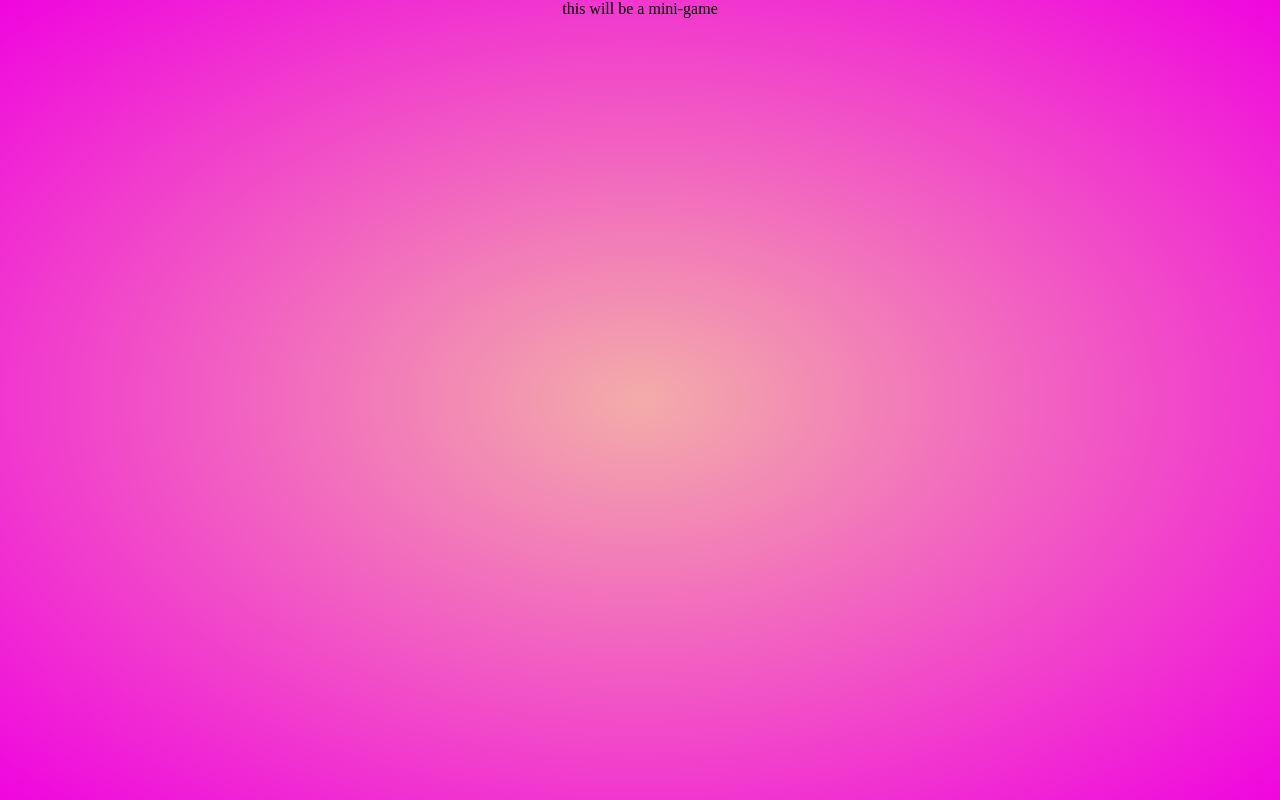
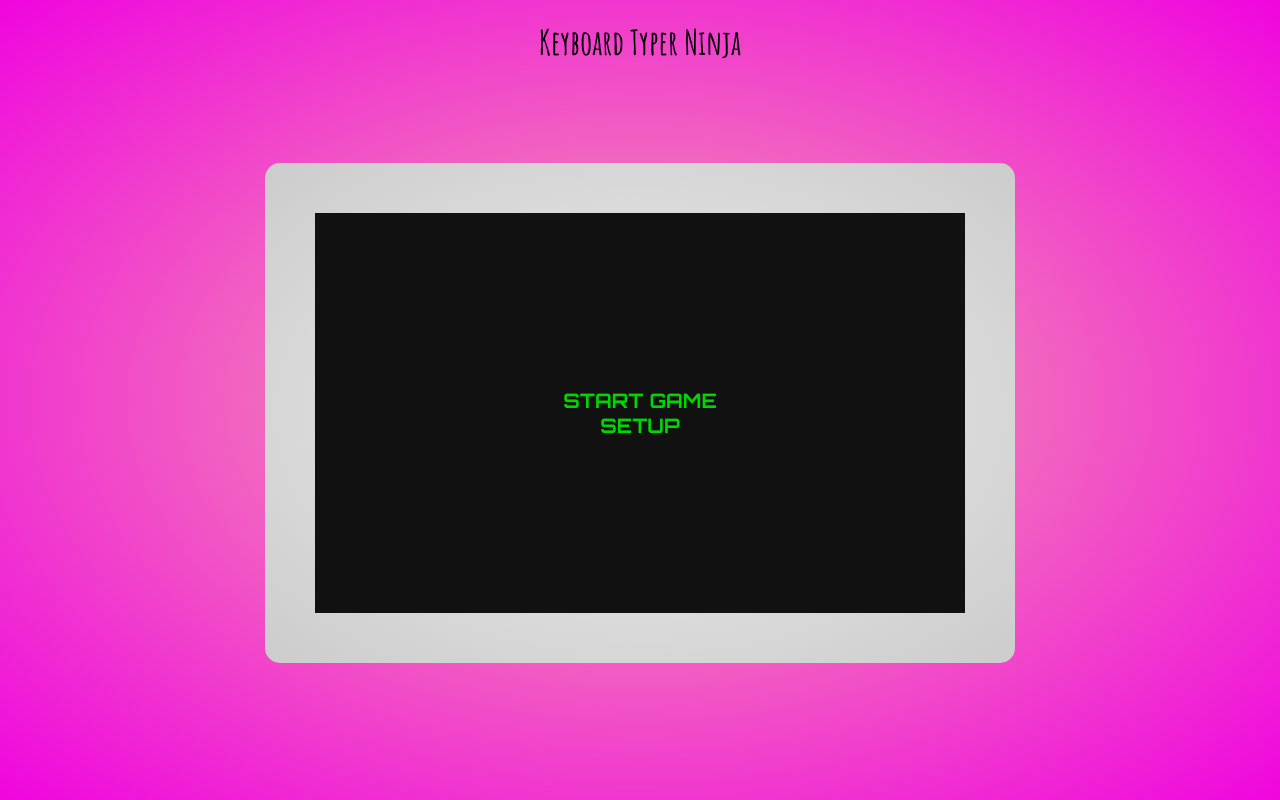
Before and after one commit to VictorMayer/custom-mini-games, a React (Create React App) app: page /keyboard-typer-ninja in a window 1280 px wide. Built offline with nearby package versions, Linux system fonts and the light colour scheme.

Commit message:
keyboard game almost ready, still need to decrease timer

```diff
--- a/package.json
+++ b/package.json
@@ -6,8 +6,11 @@
     "@testing-library/jest-dom": "^5.14.1",
     "@testing-library/react": "^11.2.7",
     "@testing-library/user-event": "^12.8.3",
+    "jquery": "^3.6.0",
+    "random-words": "^1.1.1",
     "react": "^17.0.2",
     "react-dom": "^17.0.2",
+    "react-keydown": "^1.9.12",
     "react-router": "^5.2.1",
     "react-router-dom": "^5.3.0",
     "react-scripts": "4.0.3",
--- a/public/index.html
+++ b/public/index.html
@@ -12,6 +12,7 @@
     <link rel="preconnect" href="https://fonts.googleapis.com">
     <link rel="preconnect" href="https://fonts.gstatic.com" crossorigin>
     <link href="https://fonts.googleapis.com/css2?family=Amatic+SC:wght@400;700&display=swap" rel="stylesheet">
+    <link href="https://fonts.googleapis.com/css2?family=Orbitron:wght@400;700&display=swap" rel="stylesheet">
     <link rel="apple-touch-icon" href="%PUBLIC_URL%/logo192.png" />
     <!--
       manifest.json provides metadata used when your web app is installed on a
@@ -27,7 +28,7 @@
       work correctly both with client-side routing and a non-root public URL.
       Learn how to configure a non-root public URL by running `npm run build`.
     -->
-    <title>React App</title>
+    <title>Mini-Games</title>
   </head>
   <body>
     <noscript>You need to enable JavaScript to run this app.</noscript>
--- /dev/null
+++ b/src/components/Games/KeyboardNinja/GameMenu.js
@@ -0,0 +1,47 @@
+import styled from "styled-components";
+import React from "react";
+
+import Setup from "./Setup.js";
+import Start from "./Start.js";
+
+export default function GameMenu() {
+
+    const [menu, setMenu] = React.useState(true);
+    const [setup, setSetup] = React.useState(false);
+    const [start, setStart] = React.useState(false);
+
+    return (
+        <Container>
+            { menu ?
+            <div className="menu">
+                <p onClick={()=>{setStart(true);setMenu(false)}}>START GAME</p>
+                <p onClick={()=>{setSetup(true);setMenu(false)}}>SETUP</p>
+            </div>
+            : setup ? <Setup/> : <Start/> }
+        </Container>
+    )
+}
+
+const Container = styled.div`
+    background: #111;
+    width:100%;
+    height:100%;
+    font-family: 'Orbitron', sans-serif;
+    display:flex;
+    flex-direction: column;
+    justify-content: center;
+    align-items: center;
+
+    .menu{
+        width: 100%;
+        font-weight: 700;
+        font-size: 20px;
+        color: #00D700;
+        & p {
+            cursor: default;
+            &:hover{
+                font-size: 22px;
+            }
+        }
+    }
+`
--- a/src/components/Games/KeyboardNinja/KeyboardNinja.js
+++ b/src/components/Games/KeyboardNinja/KeyboardNinja.js
@@ -1,7 +1,38 @@
+import styled from "styled-components"
+import GameMenu from "./GameMenu.js";
+
 export default function KeyboardNinja() {
     return (
-        <>
-        this will be a mini-game
-        </>
+        <Page>
+            <p>Keyboard Typer Ninja</p>
+            <GameContainer>
+                <GameMenu/>
+            </GameContainer>
+        </Page>
     )
 }
+
+const GameContainer = styled.div`
+display: flex;
+justify-content: center;
+align-items: center;
+margin-top: 100px;
+width: 750px;
+height: 500px;
+background: radial-gradient(#eee, #ccc);
+border-radius: 15px;
+padding: 50px;
+`
+
+const Page = styled.div`
+margin-top: 20px;
+font-family: 'Amatic SC', cursive;
+font-weight: 700;
+font-size: 34px;
+width:1000px;
+text-align: center;
+display: flex;
+flex-direction: column;
+justify-content: center;
+align-items: center;
+`
--- /dev/null
+++ b/src/components/Games/KeyboardNinja/Start.js
@@ -0,0 +1,136 @@
+import styled from "styled-components";
+import React from "react";
+import randomWords from "random-words";
+import $ from "jquery";
+
+export default function Start() {
+
+    const [nextWord, setNextWord] = React.useState(randomWords());
+    const [word, setWord] = React.useState(randomWords());
+    const [index, setIndex] = React.useState(0);
+    const [score, setScore] = React.useState(0);
+    const [timer, setTimer] = React.useState(30);
+    const [gameRunning, setGameRunning] = React.useState(false);
+    const wordToArray = word.split("");
+
+    React.useEffect(()=>{
+        if(gameRunning){
+
+        }
+    }, [gameRunning]);
+
+    function callNextWord() {
+        setWord(nextWord);
+        setNextWord(randomWords());
+        $("span").removeClass("red");
+        $("span").removeClass("green");
+    }
+
+    function start() {
+        setGameRunning(true);
+    }
+
+    function checkEachChar(e) {
+        console.log(e)
+        let element = document.querySelector(".letra"+index);
+        if(e === wordToArray[index]){
+            console.log("acertou");
+            setIndex(index+1);
+            console.log(element);
+            if(element.classList.contains("red")){
+                element.classList.remove("red")
+            }
+            element.classList.add("green");
+            setScore(score+1);
+        } else{
+            console.log("errou");
+            element.classList.add("red");
+            if(score > 0)setScore(score-1);
+        }
+        if(index === word.length-1 && element.classList.contains("green")) {
+            callNextWord();
+            setIndex(0);
+        }
+    }
+
+    return(
+        <GameContainer autoFocus tabIndex={-1} onKeyDown={(e)=>checkEachChar(e.key)}>
+            { !gameRunning ? <ClickMe onClick={start}>
+                <p>Click Here To Start Typing</p>
+            </ClickMe> : <></>}
+            <WordStyles>
+                <p className="word">{wordToArray.map((letter, i)=>(
+                    <Letter className={"letra"+i} key={i}>{letter}</Letter>
+                ))}</p>
+                <p className="next-word">{nextWord}</p>
+            </WordStyles>
+            <Score>
+                <p><span>Score:</span>{score}</p>
+            </Score>
+            <Timer>
+                <p><span>Timer:</span>{timer}<span>s</span></p>
+            </Timer>
+        </GameContainer>
+    )
+}
+
+const ClickMe = styled.div`
+    position: absolute;
+    background:#111;
+    cursor:pointer;
+    color:#bbb;
+    width:400px;
+    height:250px;
+    margin-top: 130px;
+`
+
+const Letter = styled.span`
+`
+const GameContainer = styled.div`
+    position: relative;
+    width:100%;
+    height:100%;
+    display:flex;
+    flex-direction: column;
+    justify-content: center;
+    align-items: center;
+    .green{
+        color:#00D700;
+    }
+    .red{
+        color:red;
+    }
+`
+
+const WordStyles = styled.div`
+    .word{
+        color: #efe183;
+        font-size: 40px;
+        margin-top:70px;
+    }
+    .next-word{
+        color:#fff;
+        font-size:20px;
+        margin-top:70px;
+    }
+`
+const Timer = styled.div`
+    position: absolute;
+    top:10px;
+    right:10px;
+    color: #00D700;
+    font-size: 22px;
+    span{
+        font-size: 14px;
+    }
+`
+const Score = styled.div`
+    position: absolute;
+    top: 10px;
+    left:10px;
+    color:#00D700;
+    font-size: 22px;
+    span{
+        font-size: 14px;
+    }
+`
```
Also changed, not shown: src/components/Games/KeyboardNinja/Setup.js (added), 1 other file (tests, documents, lock files or other folders).
